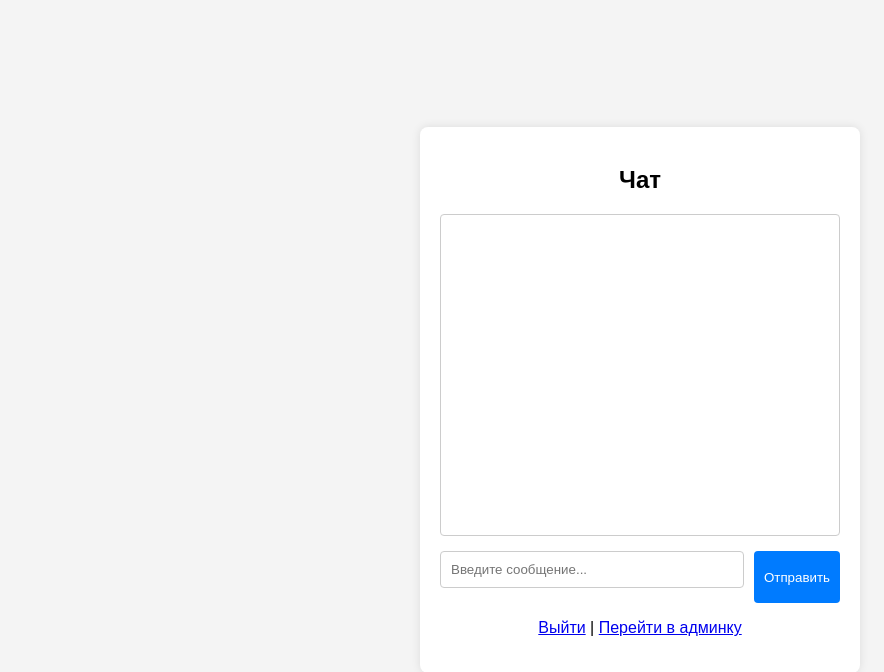
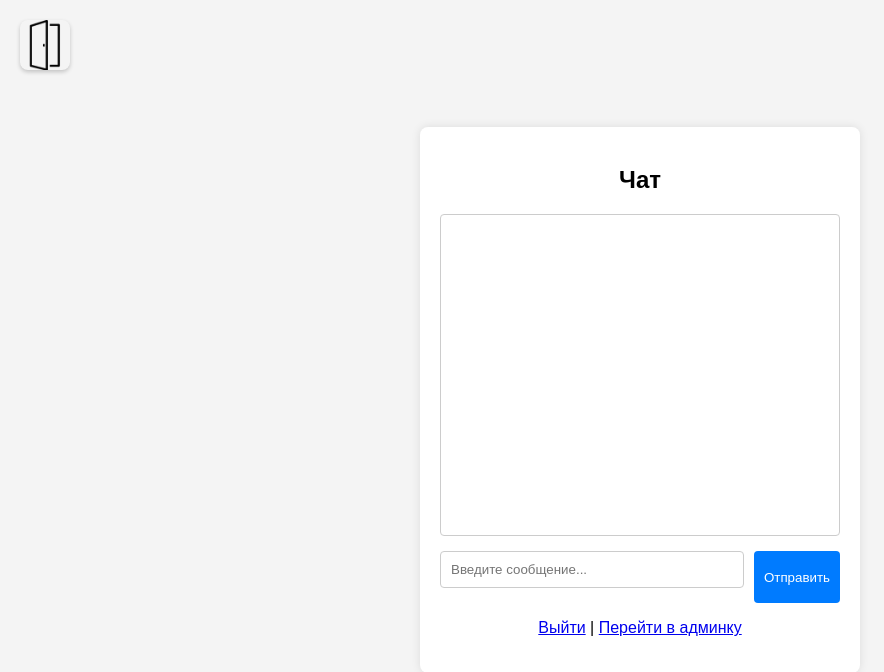
Before and after one commit to KirillXL/GeekAI, a Flask app: page /chat in a window 1280 px wide. Shown: the top 672 px of the page, without its empty margins (0-884 px from the left). Run offline with Flask 3, Linux system fonts and the light colour scheme.

Commit message:
Added interface element

```diff
--- a/app.py
+++ b/app.py
@@ -14,5 +14,17 @@ def chat():
 def admin():
     return render_template('admin.html')
 
+@app.route('/chat-content')
+def chat_content():
+    return render_template('chat-content.html')
+
+@app.route('/profile')
+def profile():
+    return render_template('profile.html')
+
+@app.route('/settings')
+def settings():
+    return render_template('settings.html')
+
 if __name__ == '__main__':
     app.run(debug=True)
--- a/templates/auth.html
+++ b/templates/auth.html
@@ -21,6 +21,7 @@
         <p>
             <a href="{{ url_for('chat') }}">Перейти в чат</a> |
             <a href="{{ url_for('admin') }}">Перейти в админку</a>
+
         </p>
     </div>
 </body>
--- a/templates/chat.html
+++ b/templates/chat.html
@@ -5,8 +5,38 @@
     <meta name="viewport" content="width=device-width, initial-scale=1.0">
     <title>Чат</title>
     <link rel="stylesheet" href="{{ url_for('static', filename='styles.css') }}">
+    <style>
+        /* Добавляем стили для кнопки-двери */
+        .door-button {
+            position: fixed;
+            top: 20px;
+            left: 20px;
+            z-index: 1000;
+            transition: transform 0.2s;
+        }
+
+        .door-button img {
+            width: 50px;
+            height: auto;
+            border-radius: 8px;
+            box-shadow: 0 2px 4px rgba(0,0,0,0.2);
+        }
+
+        .door-button:hover {
+            transform: scale(1.1);
+        }
+
+        .door-button:active {
+            transform: scale(0.95);
+        }
+    </style>
 </head>
 <body>
+    <!-- Кнопка-дверь для выхода -->
+    <a href="{{ url_for('auth') }}" class="door-button" title="Выход">
+        <img src="{{ url_for('static', filename='door.png') }}" alt="Выход">
+    </a>
+
     <div class="chat-container">
         <h2>Чат</h2>
         <div id="chatWindow" class="chat-window">
```
Also changed, not shown: static/door.png (added).
